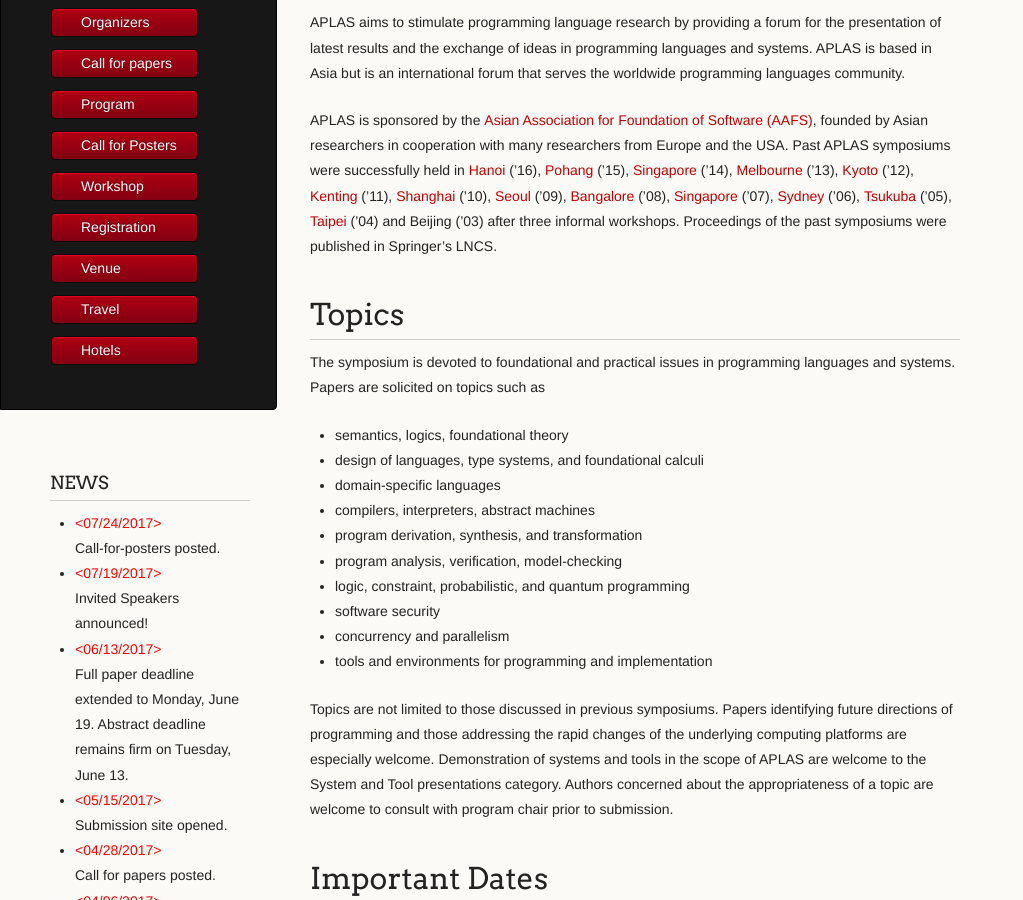
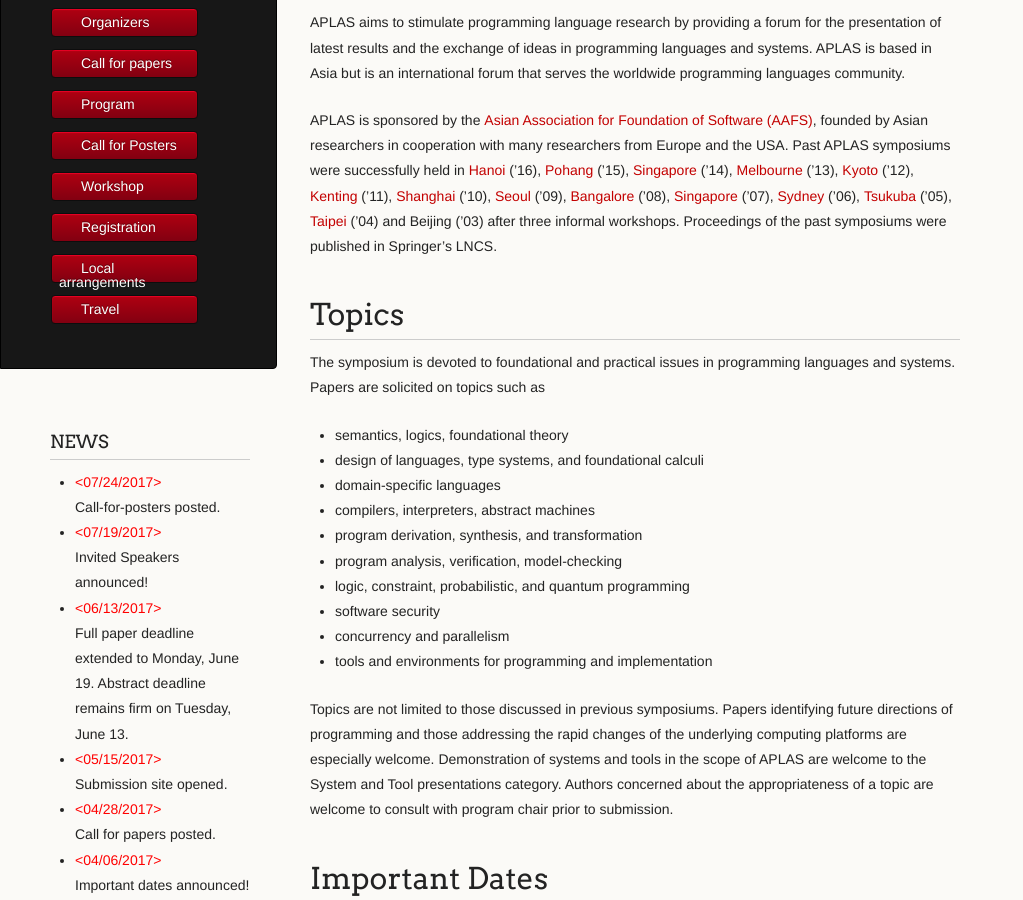
Before and after one commit to www-aplas/www-aplas.github.io, a Jekyll site: the page built from index.md, in a window 1280 px wide and 900 px high, scrolled down 373 px. Shown: the whole window, without its empty margins (0-1023 px from the left). Built offline with Jekyll 4.4.1, drawn with Linux system fonts in a browser that asks for light colours; our own code applies the rules of GitHub Pages for plain Markdown files; a script that is not in the unit is left out.

Commit message:
Update _config.yml
merge venue and hotels into local arrangements

```diff
--- a/_config.yml
+++ b/_config.yml
@@ -20,9 +20,7 @@ nav:
   url: workshop.html
 - title: Registration
   url: registration.html
-- title: Venue
-  url: venue.html
+- title: Local arrangements
+  url: local.html
 - title: Travel
   url: travel.html
-- title: Hotels
-  url: hotels.html
```
